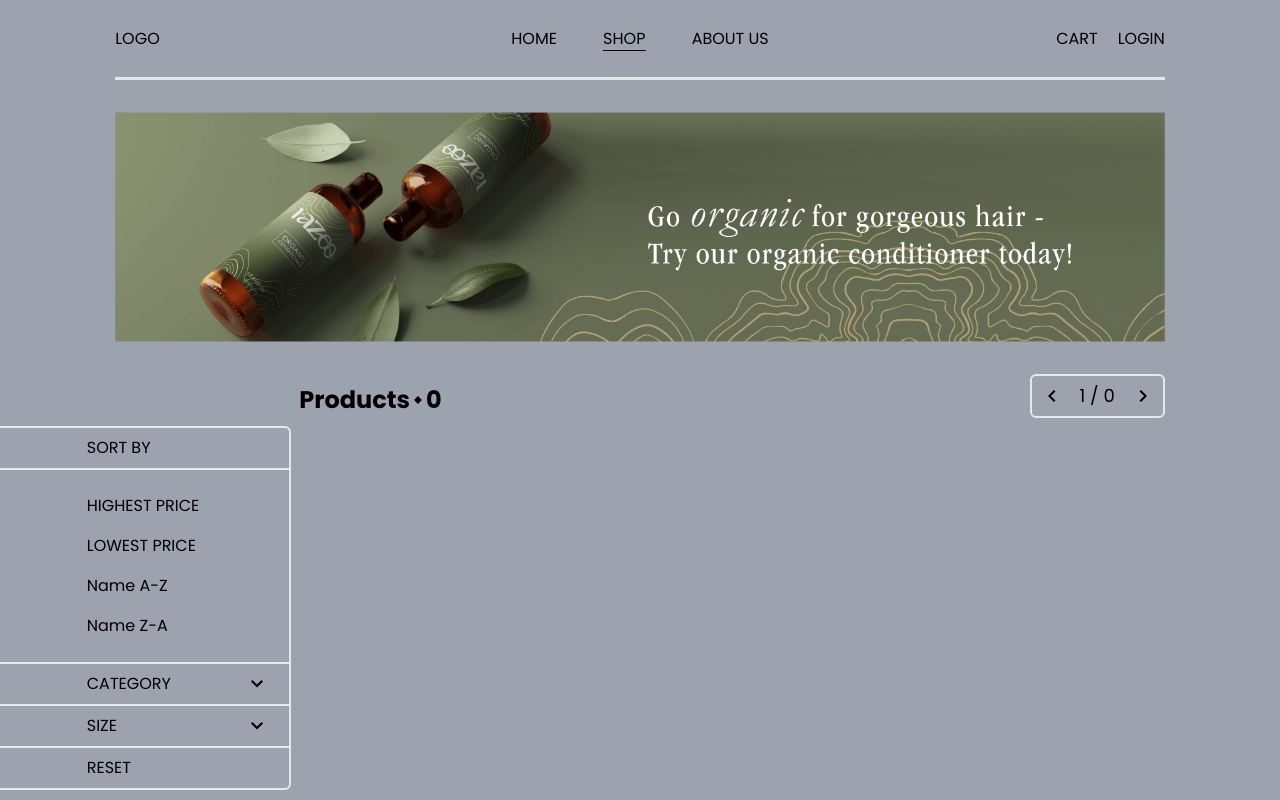
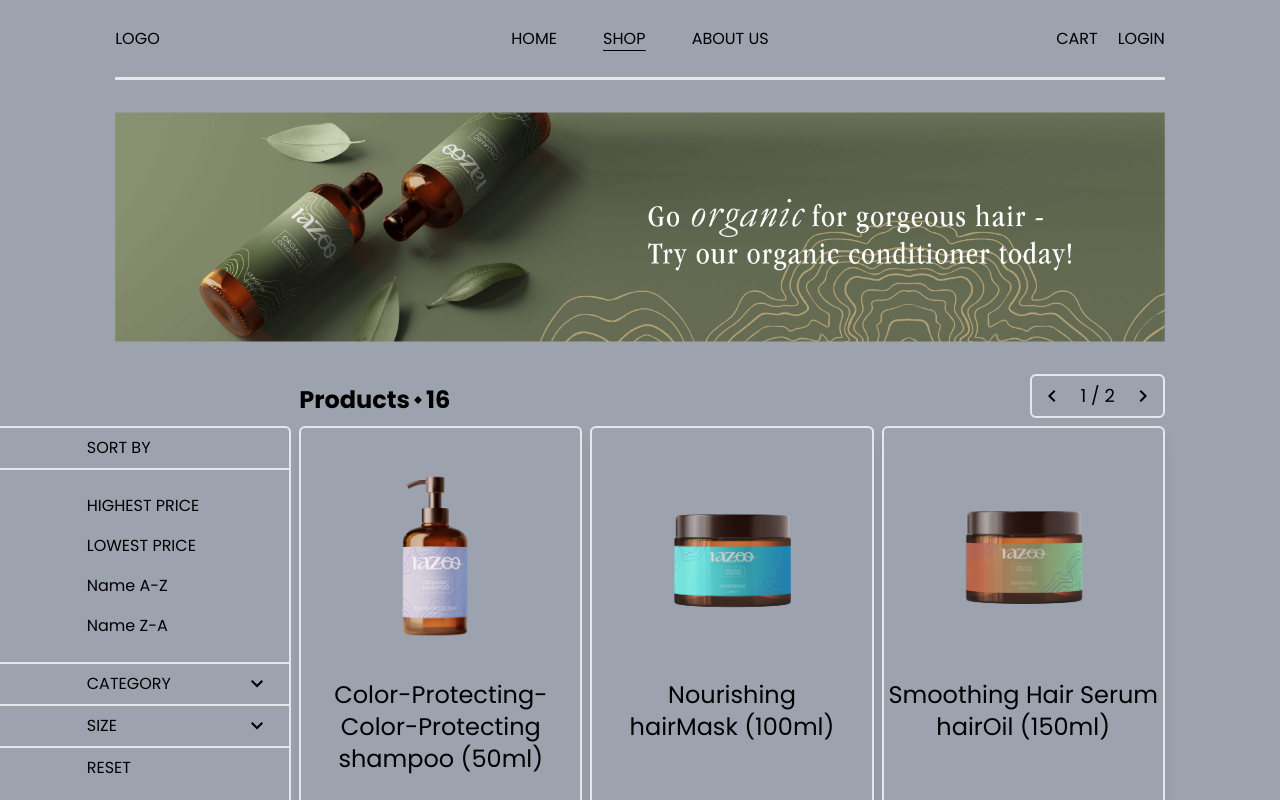
Before and after one commit to uch2ha/Razoo-Store, a React (Vite) app: page /shop in a window 1280 px wide. Shown: the top 800 px of the page. Built offline with nearby package versions, Linux system fonts and the light colour scheme.

Commit message:
delete products from LS. create products store instead

```diff
--- a/src/App.tsx
+++ b/src/App.tsx
@@ -13,6 +13,8 @@
 import AdminPage from './pages/AdminPage'
 import { checkAuthStatus } from './utilities/auth'
 import MissingPage from './pages/MissingPage'
+import { useDispatch } from 'react-redux'
+import { productsActions } from './store/products/products.slice'
 
 interface IRouteProps {
   children: React.ReactNode
@@ -33,6 +35,8 @@
     return isAuth.isAdmin ? <>{children}</> : <Navigate to="/login" />
   }
 
+  const dispatch = useDispatch()
+
   // get all fixed data from local database
   const { data } = useGetAllDataQuery()
 
@@ -40,6 +44,7 @@
     if (data) {
       //set all fixed data to LS
       initLocalStorage(data)
+      dispatch(productsActions.setAllProducts(data.products))
     }
   }, [data])
 
--- a/src/components/ItemDetails.tsx
+++ b/src/components/ItemDetails.tsx
@@ -3,9 +3,10 @@
 import { CloseBtn } from '../assets/svg/CloseBtn'
 import { IProduct } from '../types/product.type'
 import Button from './Button'
-import { getAllProductsFromLS } from '../utilities/localStorage'
-import { useDispatch } from 'react-redux'
+import { useDispatch, useSelector } from 'react-redux'
 import { cartActions } from '../store/cart/cart.slice'
+import { productsActions } from '../store/products/products.slice'
+import { RootState } from '../store/store'
 
 interface IItemDetailsProps {
   handleClose: () => void
@@ -28,8 +29,8 @@
 
   const dispatch = useDispatch()
 
-  // get product list from LS
-  const products = getAllProductsFromLS()
+  // get product list from store
+  const products = useSelector((state: RootState) => state.products)
 
   useEffect(() => {
     if (productId !== null) getProductById(productId)
--- a/src/features/admin/components/AddEditComponent.tsx
+++ b/src/features/admin/components/AddEditComponent.tsx
@@ -2,7 +2,8 @@
 import { IProduct } from '../../../types/product.type'
 import { CloseBtn } from '../../../assets/svg/CloseBtn'
 import ProductForm from './products/ProductForm'
-import { getProductByIdFromLS } from '../../../utilities/localStorage'
+import { useSelector } from 'react-redux'
+import { RootState } from '../../../store/store'
 
 const initProduct: IProduct = {
   id: 0,
@@ -29,9 +30,14 @@
   isEditProductId,
   setIsEditProductId
 }) => {
+  const products = useSelector((state: RootState) => state.products)
+  const getProductById = (id: number | null) => {
+    if (id === null) return
+    return products.find((product) => product.id === id)
+  }
   // if isEditProductId is equal to number then fetch product by id
   // and set this product to useState
-  const productById = getProductByIdFromLS(isEditProductId !== null ? isEditProductId : 0)
+  const productById = getProductById(isEditProductId !== null ? isEditProductId : null)
   // if not use initProduct instead
   const [product, setProduct] = useState<IProduct>(
     isEditProductId !== null && productById ? productById : initProduct
--- a/src/features/cart/components/CartItem.tsx
+++ b/src/features/cart/components/CartItem.tsx
@@ -3,7 +3,6 @@
 import { useDispatch, useSelector } from 'react-redux'
 import { cartActions } from '../../../store/cart/cart.slice'
 import { RootState } from '../../../store/store'
-import { getProductByIdFromLS } from '../../../utilities/localStorage'
 import { MinusBtn } from '../../../assets/svg/MinusBtn'
 import { PlusBtn } from '../../../assets/svg/PlusBtn'
 
@@ -14,12 +13,18 @@
 }
 
 const CartItem: FC<ICartItemProps> = ({ itemId, amount, setProductId }) => {
-  const products = getProductByIdFromLS(itemId)
+  const products = useSelector((state: RootState) => state.products)
+  const getProductById = (id: number | null) => {
+    if (id === null) return
+    return products.find((product) => product.id === id)
+  }
+
+  const product = getProductById(itemId)
   const dispatch = useDispatch()
 
   const calculateTotalPrice = () => {
-    if (products) {
-      const totalPrice = (products.price * amount).toFixed(2)
+    if (product) {
+      const totalPrice = (product.price * amount).toFixed(2)
       return totalPrice
     }
     return NaN
@@ -43,14 +48,14 @@
         </div>
         <div className="h-full ml-3 flex flex-col justify-evenly items-start uppercase text-start">
           <div>
-            <h3>{products?.name}</h3>
-            <h3>{products?.category}</h3>
+            <h3>{product?.name}</h3>
+            <h3>{product?.category}</h3>
           </div>
-          <p>{products?.size}</p>
+          <p>{product?.size}</p>
         </div>
       </div>
       <div className="w-[23%]">
-        <p className="text-[22px] font-[500]">{products?.price} $</p>
+        <p className="text-[22px] font-[500]">{product?.price} $</p>
       </div>
       <div className="w-[23%]">
         <div className="w-fit flex justify-center items-center border-2 mx-auto">
--- a/src/features/myAccount/components/orders/OrderDetailsRow.tsx
+++ b/src/features/myAccount/components/orders/OrderDetailsRow.tsx
@@ -1,5 +1,6 @@
 import React, { FC } from 'react'
-import { getProductByIdFromLS } from '../../../../utilities/localStorage'
+import { useSelector } from 'react-redux'
+import { RootState } from '../../../../store/store'
 
 interface IOrderDetailsRowProps {
   itemId: number
@@ -7,7 +8,12 @@
 }
 
 const OrderDetailsRow: FC<IOrderDetailsRowProps> = ({ itemId, amount }) => {
-  const product = getProductByIdFromLS(itemId)
+  const products = useSelector((state: RootState) => state.products)
+  const getProductById = (id: number | null) => {
+    if (id === null) return
+    return products.find((product) => product.id === id)
+  }
+  const product = getProductById(itemId)
   return (
     <>
       <div className="col-span-3 border-b-2 py-5">{product?.name}</div>
--- a/src/features/productsGrid/components/ProductsGridComponent.tsx
+++ b/src/features/productsGrid/components/ProductsGridComponent.tsx
@@ -7,7 +7,6 @@
 import { Rhombus } from '../../../assets/svg/Rhombus'
 import { ArrowLeft } from '../../../assets/svg/ArrowLeft'
 import { ArrowRight } from '../../../assets/svg/ArrowRight'
-import { getAllProductsFromLS } from '../../../utilities/localStorage'
 
 interface IProductsGridComponentProps {
   setProductId: (id: number) => void
@@ -24,8 +23,8 @@
 }) => {
   const [currentPage, setCurrentPage] = useState(1)
 
-  // get product list from LS
-  const products = getAllProductsFromLS()
+  // get product list from store
+  const products = useSelector((state: RootState) => state.products)
 
   // get filters from products store
   const filters = useSelector((state: RootState) => state.filters) || {}
--- /dev/null
+++ b/src/store/products/products.slice.ts
@@ -0,0 +1,18 @@
+// packages
+import { PayloadAction, createSlice } from '@reduxjs/toolkit'
+import { IProduct } from '../../types/product.type'
+
+const initialState: IProduct[] = []
+
+export const productsSlice = createSlice({
+  name: 'products',
+  initialState,
+  reducers: {
+    setAllProducts: (state, action: PayloadAction<IProduct[]>) => {
+      if (state.length === 0) state.push(...action.payload)
+    }
+  }
+})
+
+export const productsActions = productsSlice.actions
+export const productsReducer = productsSlice.reducer
--- a/src/store/store.ts
+++ b/src/store/store.ts
@@ -18,6 +18,7 @@
 import { userReducer } from './user/user.slice'
 import { googleAuthApi } from './api/googleAuth/googleAuth.api'
 import { cartReducer } from './cart/cart.slice'
+import { productsReducer } from './products/products.slice'
 
 const rootReducer = combineReducers({
   [dbApi.reducerPath]: dbApi.reducer,
@@ -25,7 +26,8 @@
   UI: UIReducer,
   filters: filtersReducer,
   user: userReducer,
-  cart: cartReducer
+  cart: cartReducer,
+  products: productsReducer
 })
 
 const persistConfig = {
--- a/src/utilities/localStorage.ts
+++ b/src/utilities/localStorage.ts
@@ -6,20 +6,8 @@
 export const initLocalStorage = (data: IDb) => {
   //set all fixed data to LS, while first loading
   localStorage.setItem('users', JSON.stringify(data.users))
-  localStorage.setItem('products', JSON.stringify(data.products))
+  // localStorage.setItem('products', JSON.stringify(data.products))
   localStorage.setItem('orders', JSON.stringify(data.orders))
-}
-
-// PRODUCTS --------------------------------
-export const getAllProductsFromLS = (): IProduct[] => {
-  return JSON.parse(localStorage.getItem('products') ?? '[]')
-}
-
-export const getProductByIdFromLS = (id: number): IProduct | null => {
-  const products: IProduct[] = JSON.parse(localStorage.getItem('products') ?? '[]')
-  const product = products.find((product) => product.id === id)
-  if (product) return product
-  return null
 }
 
 // ORDERS --------------------------------
```
